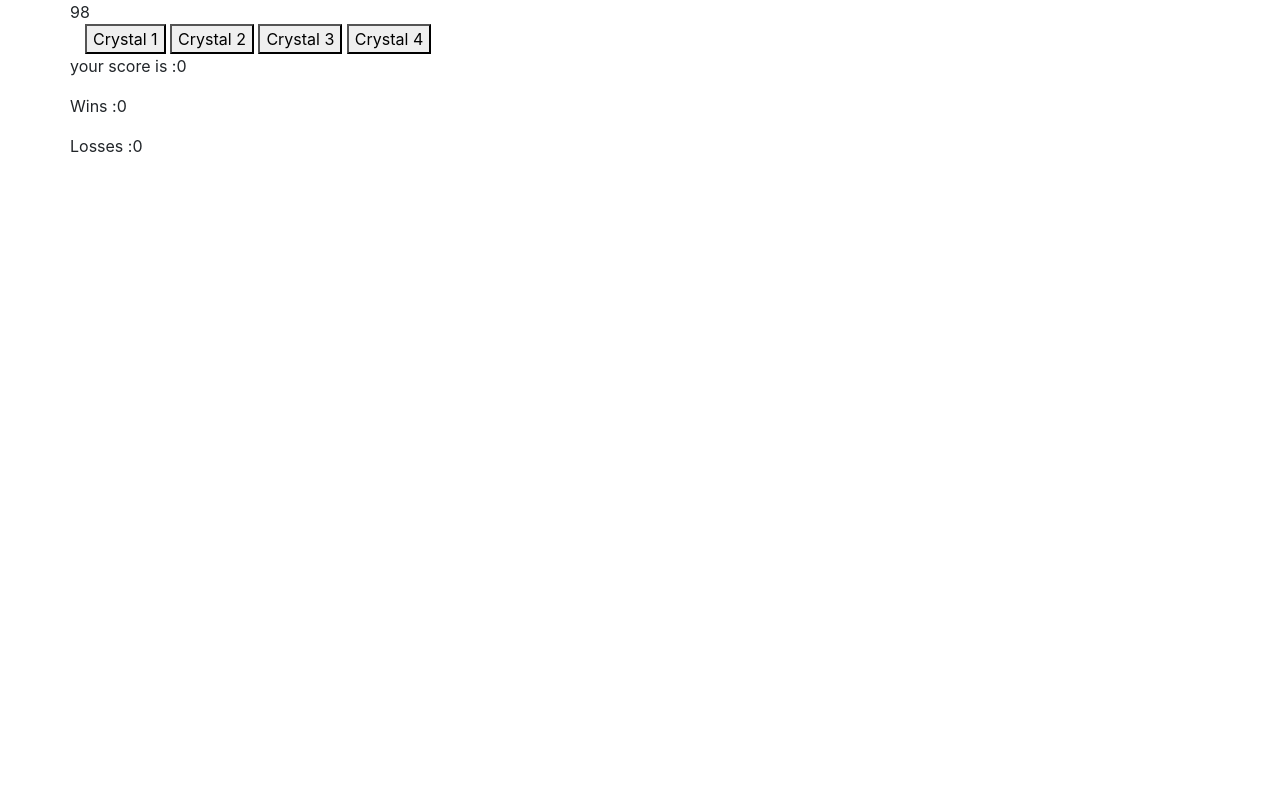
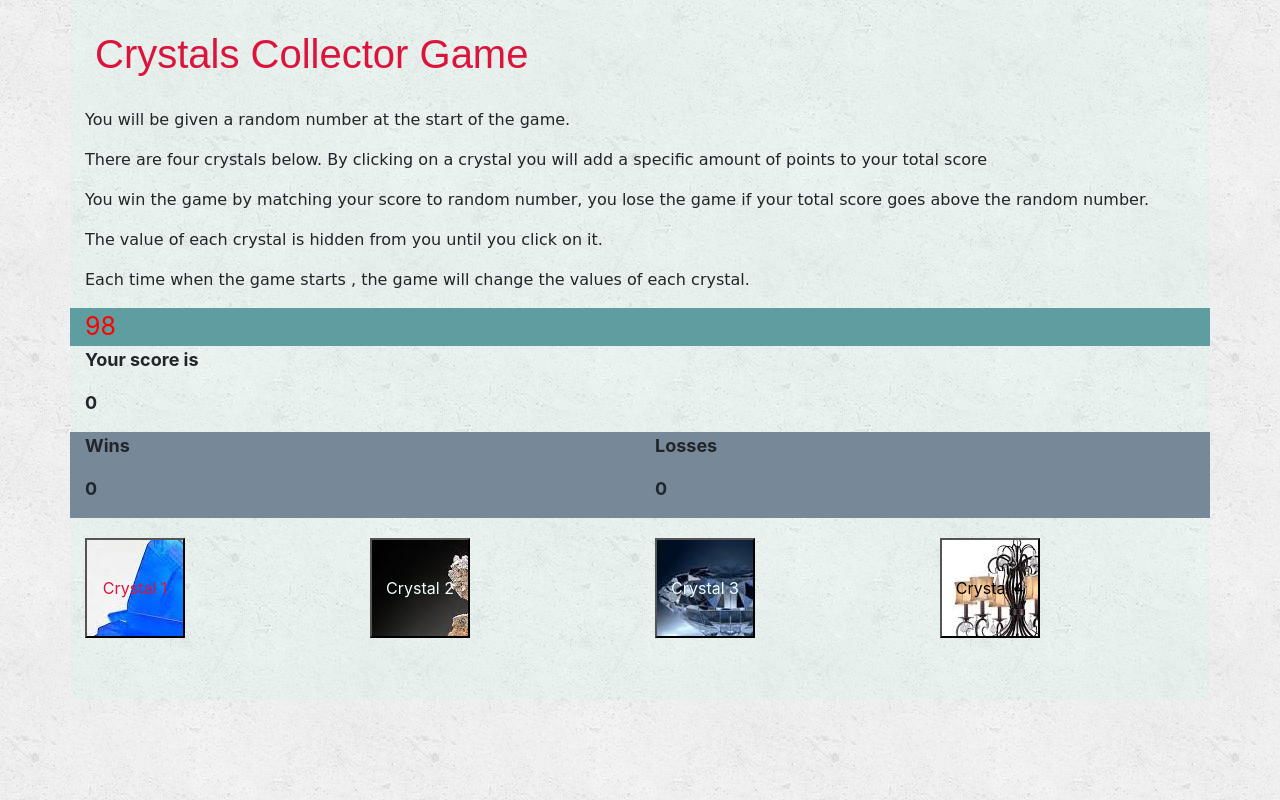
Before and after one commit to CBACoder/unit-4-game, a plain HTML site: page index.html in a window 1280 px wide. Drawn offline with nearby package versions, Linux system fonts and the light colour scheme.

Commit message:
commit updates with css

```diff
--- a/assets/css/style.css
+++ b/assets/css/style.css
@@ -0,0 +1,76 @@
+body {
+    font-family: Arial, "Helvetica Neue", Helvetica, sans-serif;
+    font-size: 18px;
+    line-height: 34px;
+    color: #777777;
+    background:url('../images/concrete_seamless.png');
+    margin: 10px;
+}
+
+.col-md-12 h1{
+    font-family: fantasy;
+    margin-top: 30px;
+    margin-bottom: 30px;
+    margin-left: 10px;
+    margin-right: 10px;color: crimson;
+
+}
+.container {
+    background: rgba(150, 248, 210, 0.089);
+    height: 700px;
+    border: 5px;
+    border-color: black;
+    border-bottom-color: blue;
+}
+
+#scoretally{
+    background-color: lightslategray;
+    font-size: 18px;
+    font-weight: bold;
+    margin-bottom: 20px;
+
+}
+#score{
+    font-size: 18px;
+    font-weight: bolder;
+}
+#myDiv {
+    font-size: 25px;
+    color: red;
+    background-color: cadetblue;
+}
+
+#crystal1 {
+    background-image: url(../images/coppper.jpg);
+    width: 100px;
+    height: 100px;
+    position: absolute;
+    color: crimson;
+}
+
+#crystal2 {
+    background-image: url(../images/silver.jpg);
+    width: 100px;
+    height: 100px;
+    position: relative;
+    color: azure;
+}
+
+#crystal3 {
+    background-image: url(../images/diamond.jpg);
+    width: 100px;
+    height: 100px;
+    position: relative;
+    color: azure;
+}
+
+#crystal4 {
+    background-image: url(../images/bronze.jpg);
+    width: 100px;
+    height: 100px;
+    position: relative;
+}
+#crystalCollector{
+    font-family: cursive;
+
+}
--- a/assets/javascript/game.js
+++ b/assets/javascript/game.js
@@ -10,14 +10,6 @@ $(document).ready(function() {
 
     // formula to generate a random number between 19 and 120
     var randonNumber = "";
-    console.log('random number : ',randonNumber);
-
-    // formula to generate the crystal random number between 1 and 12
-    var crystalRandonNumber = Math.floor((Math.random() * 12) + 1);
-    console.log('crystal random number : ',crystalRandonNumber);
-
-
-
 
     //function to restart game whenever there is a loss/win
     function restartGame(){
@@ -68,7 +60,7 @@ $(document).ready(function() {
     function calculateWin(){
         if(score > randonNumber){
             loses++
-            alert("Your score is greater than random number. You lose!");
+            alert("Sorry Your score is greater than random number. You lose!");
 
             //update losses
             $("#yourlosses").text(loses);
@@ -78,7 +70,7 @@ $(document).ready(function() {
 
         }else if(score === randonNumber){
             wins++
-            alert("You win a game !");
+            alert("Congrats, You win a crystal !");
 
             //update wins
             $("#yourwins").text(wins);
--- a/index.html
+++ b/index.html
@@ -17,24 +17,58 @@
 </head>
 <body>
     <div class="container">
-        <div class="row" id="myDiv"></div>
-        <div class="row>">
-            <button id="crystal1" class="btnCrystal" value="">Crystal 1</button>
-            <button id="crystal2" class="btnCrystal" value="">Crystal 2</button>
-            <button id="crystal3" class="btnCrystal" value="">Crystal 3</button>
-            <button id="crystal4" class="btnCrystal" value="">Crystal 4</button>
+        <div class="row" >
+            <div class="col-md-12" id="crystalCollector">
+                <h1>Crystals Collector Game</h1>
+            </div>
+        </div>
+        <div class="row">
+            <div class="col-md-12" id="crystalCollector">
+                <p>You will be given a random number at the start of the game.</p>
+                <p>There are four crystals below. By clicking on a crystal you will add a specific amount of points to your total score</p>
+                <p>You win the game by matching your score to random number, you lose the game if your total score goes above the random number.</p>
+                <p>The value of each crystal is hidden from you until you click on it.</p>
+                <p>Each time when the game starts , the game will change the values of each crystal.</p>
+            </div>
+        </div>
+        <div class="row">
+            <div class="col-md-12" id="myDiv">
+                Your random number displays here.
+            </div>
         </div>
 
         <div class="row">
-            <p>your score is : </p><p id="yourscore"></p>
+            <div class="col-md-3" id="score">
+                <p>Your score is </p><p id="yourscore"></p>
+            </div>
         </div>
+        <div class="row" id="scoretally">
+            <div class="col-md-6">
+                <p>Wins</p>
+                <p id="yourwins">0</p>
+            </div>
+            <div class="col-md-6">
+                <p>Losses</p>
+                <p id="yourlosses">0</p>
+            </div>
+        </div>
+
         <div class="row">
-            <p>Wins : </p><p id="yourwins">0</p>
+            <div class="col-md-3">
+                <button id="crystal1" class="btnCrystal" value="" >Crystal 1</button>
+            </div>
+            <div class="col-md-3">
+                <button id="crystal2" class="btnCrystal" value="">Crystal 2</button>
+            </div>
+            <div class="col-md-3">
+                <button id="crystal3" class="btnCrystal" value="">Crystal 3</button>
+            </div>
+            <div class="col-md-3">
+                <button id="crystal4" class="btnCrystal" value="">Crystal 4</button>
+            </div>
+
         </div>
-        <div class="row">
-            <p>Losses : </p>
-            <p id="yourlosses">0</p>
-        </div>
+
     </div>
 
 </body>
```
Also changed, not shown: assets/images/bronze.jpg (added), assets/images/concrete_seamless.png (added), assets/images/coppper.jpg (added), assets/images/crystaldclear.jpg (added), assets/images/diamond.jpg (added), assets/images/silver.jpg (added).
